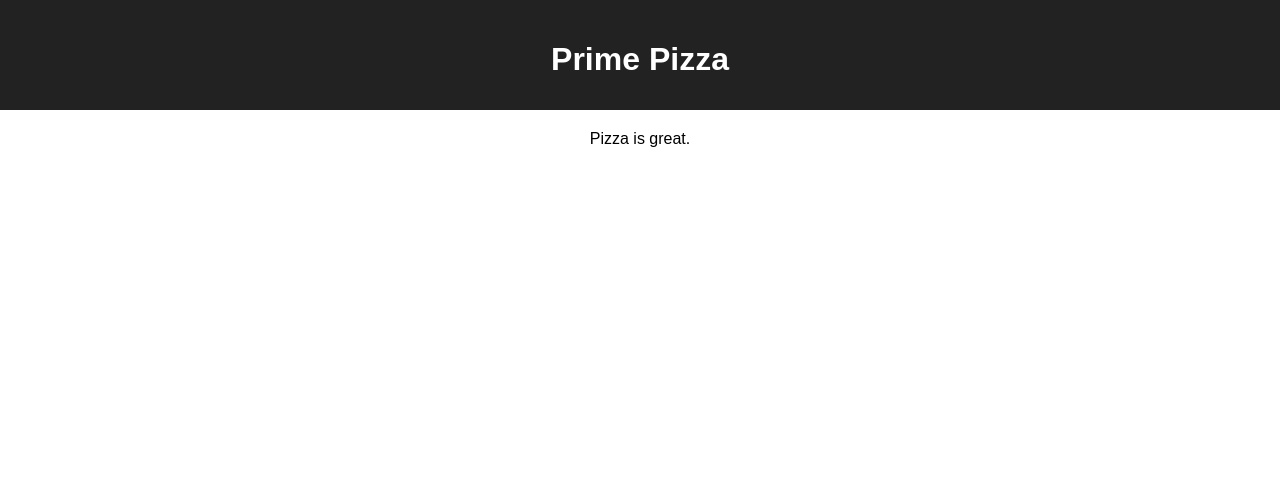
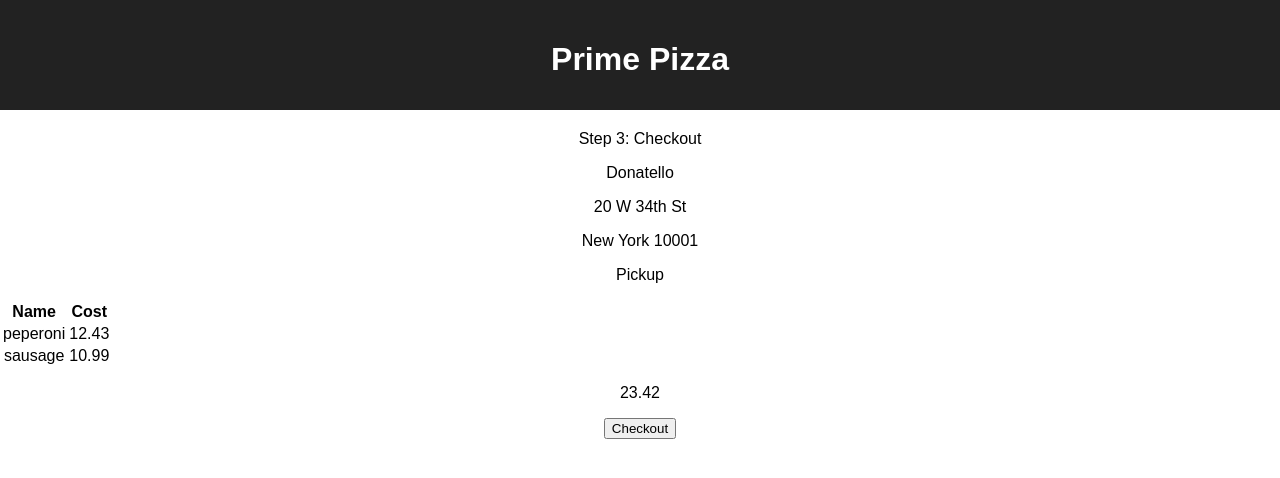
Before and after one commit to johnidso/redux-pizza-parlor, a React (Create React App) app: page /#/checkout in a window 1280 px wide. Before the commit this address led to /#/. Shown: the top 478 px of the page. Built offline with nearby package versions, Linux system fonts and the light colour scheme.

Commit message:
Client data now appears on DOM from reducer. Added total price. Added checkout button that logs all data that is going to be sended to database

```diff
--- a/src/components/Checkout/CartPizzas.js
+++ b/src/components/Checkout/CartPizzas.js
@@ -1,11 +1,8 @@
 import PizzaItem from "./PizzaItem";
 
-import { useSelector } from 'react-redux';
-
-function CartPizzas() {
-
-    const cart = useSelector(store => store.PizzaCartReducer);
-
+function CartPizzas(props) {
+    const cart = props.cart;
+    let price = 0;
     return (
         <div>
             <table>
@@ -19,11 +16,11 @@ function CartPizzas() {
                     {cart.map(pizza => (
                         <PizzaItem pizza={pizza} key = {pizza.id}/>
                     ))}
-
                 </tbody>
             </table>
+            {cart.map(pizza => {{ price += pizza.price }})}
+            <p>{price}</p>
         </div>
-
     )
 }
 
--- a/src/components/Checkout/Checkout.js
+++ b/src/components/Checkout/Checkout.js
@@ -1,4 +1,6 @@
 import {useHistory} from 'react-router-dom';
+import { useSelector } from 'react-redux';
+
 
 import ClientData from './ClientData.js'
 import CartPizzas from './CartPizzas.js';
@@ -6,16 +8,19 @@ import CartPizzas from './CartPizzas.js';
 function Checkout() {
     // const history = useHistory();
 
-    // const handleClick = () => {
-    // history.push('/');
-    // }
+    const handleClick = () => {
+        console.log(customerInfo, cart);
+    }
+
+    const customerInfo = useSelector(store => store.customerInfo);
+    const cart = useSelector(store => store.PizzaCartReducer);
 
     return (
         <div>
-            {/* <button onClick={handleClick} >Checkout</button> */}
             <p>Step 3: Checkout</p>
-            <ClientData />
-            <CartPizzas />
+            <ClientData customerInfo={customerInfo}/>
+            <CartPizzas cart={cart}/>
+            <button onClick={handleClick} >Checkout</button>
         </div>
 
     )
--- a/src/components/Checkout/ClientData.js
+++ b/src/components/Checkout/ClientData.js
@@ -2,12 +2,16 @@
 //This will get the client data which should be stored in global state
 import { useSelector } from 'react-redux';
 
-function ClientData(){
-
-    // const client_information = (store => store.client_data);
-
+function ClientData(props){
+    const customerInfo = props.customerInfo
+    console.log('data', customerInfo);
     return(
-        <p>Client Data</p>
+        <div>
+            <p>{customerInfo.customer_name}</p>
+            <p>{customerInfo.street_address}</p>
+            <p>{customerInfo.city} {customerInfo.zip}</p>
+            <p>{customerInfo.type}</p>
+        </div>
     )
 }
 
--- a/src/components/Checkout/PizzaItem.js
+++ b/src/components/Checkout/PizzaItem.js
@@ -3,8 +3,8 @@ function PizzaItem(props) {
 
     return (
         <tr>
-            <td>{pizza.id}</td>
             <td>{pizza.name}</td>
+            <td>{pizza.price}</td>
         </tr>
     )
 }
--- a/src/index.js
+++ b/src/index.js
@@ -16,10 +16,12 @@ type: "Pickup"}
 
 const pizzas = [{
     id: "1",
-    name: 'peperoni'
+    name: 'peperoni',
+    price: 12.43
   },{
     id: "2",
-    name: 'sausage'
+    name: 'sausage',
+    price: 10.99
   }]
 
 const PizzaCartReducer = (state = pizzas, action) => {
@@ -35,9 +37,20 @@ const PizzaCartReducer = (state = pizzas, action) => {
     return state;
 };
 
+// Customer information reducer:
+const customerInfo = (state = customer, action) => {
+    if (action.type === 'ADD_CUSTOMER_INFO') {
+    // Create a new array which includes previous customer’s information (objects)
+         console.log(`The customer information added was ${action.payload}`);
+         return [...state, action.payload];
+     }
+     return state;
+ };
+
 const storeInstance = createStore(
     combineReducers({
         PizzaCartReducer,
+        customerInfo,
     })
 );
 
```
